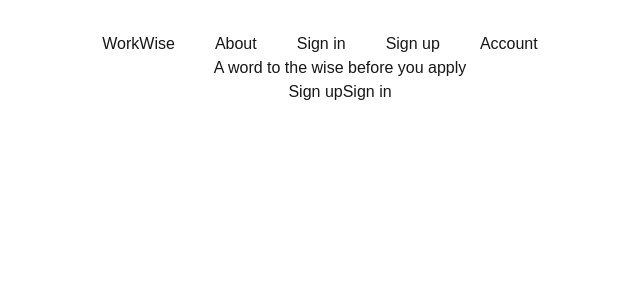
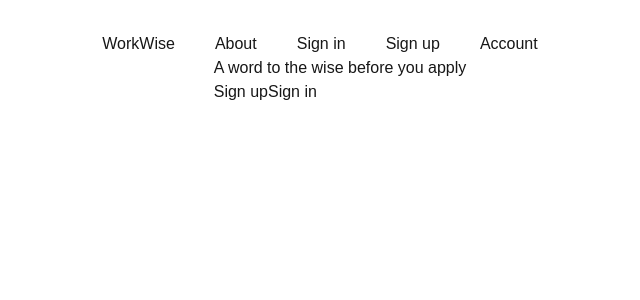
Before and after one commit to samantha-18492/wk09-assignment, a Next.js app: page / in a window 1280 px wide. Shown: the top 300 px of the page, without its empty margins (300-940 px from the left). Built offline with nearby package versions, Linux system fonts and the light colour scheme; no server answers.

Commit message:
removed centering text

```diff
--- a/src/app/layout.js
+++ b/src/app/layout.js
@@ -14,14 +14,7 @@
       <html lang="en">
         <body className={`antialiased`}>
           <Header />
-          <div
-            className="flex
-          text-center
-          justify-center
-          min-h-screen"
-          >
-            {children}
-          </div>
+          <div className="flex justify-center min-h-screen">{children}</div>
         </body>
       </html>
     </ClerkProvider>
```
